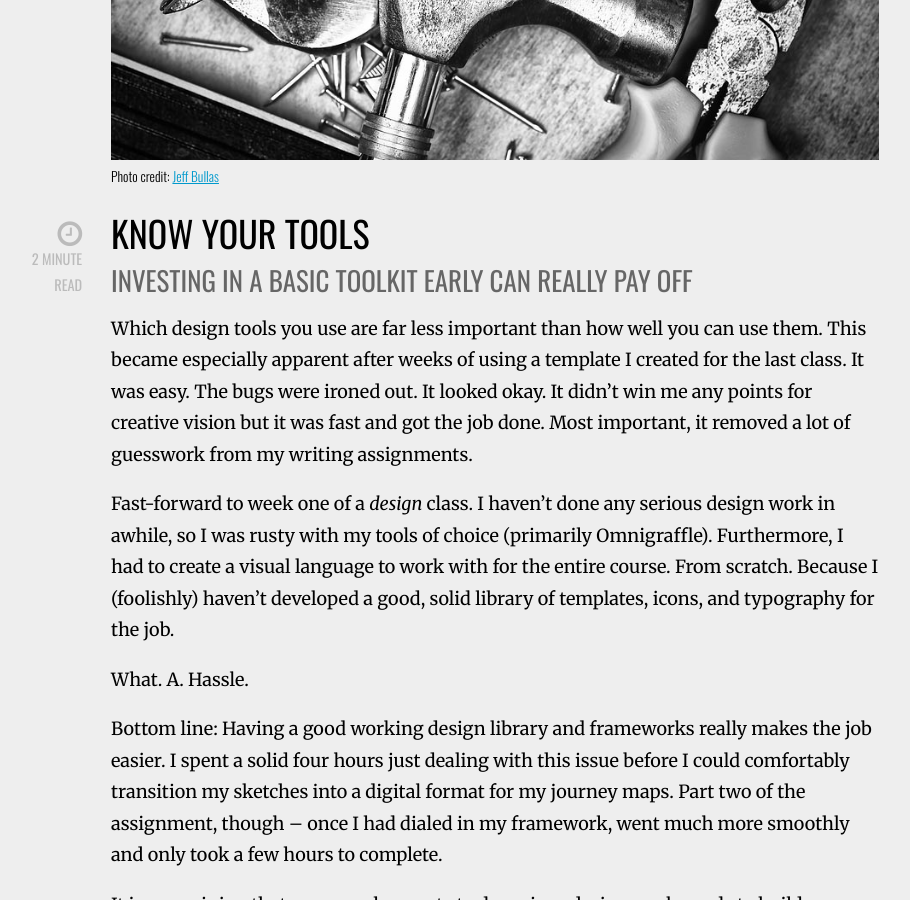
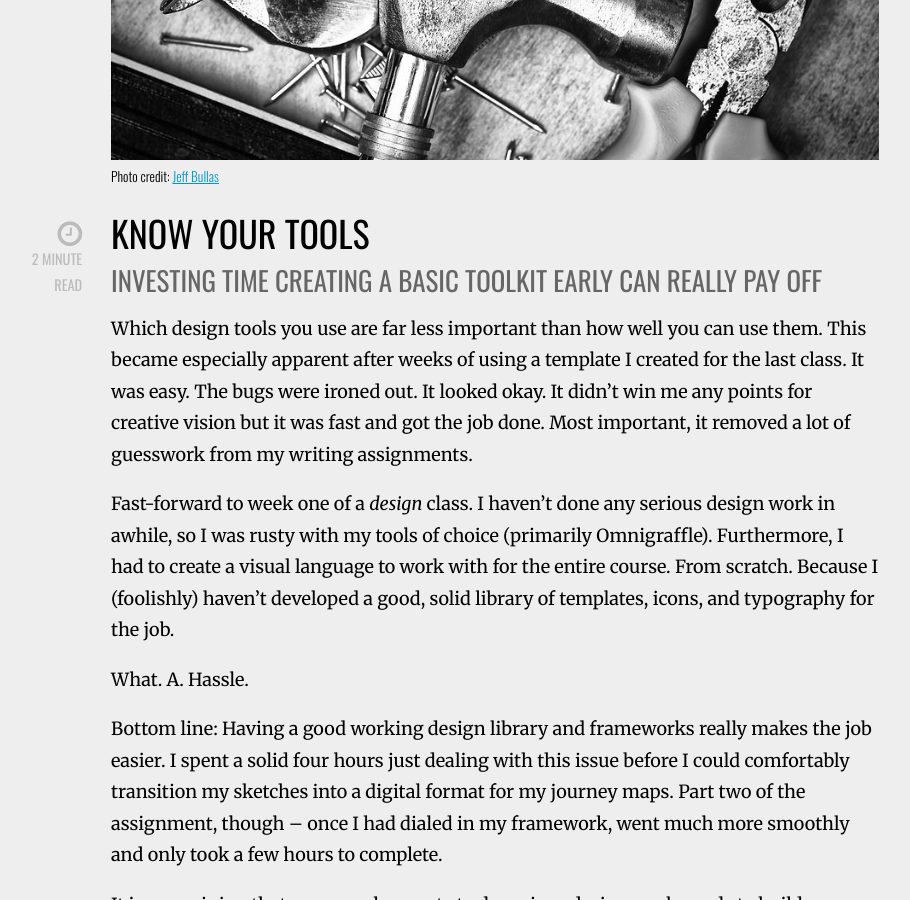
Before and after one commit to drewtodd/drewtodd.github.io, a Jekyll site: the page built from _posts/2016-05-22-know-your-tools.md, in a window 1280 px wide and 900 px high, scrolled down 335 px. Shown: the whole window, without its empty margins (145-1055 px from the left). Built offline with Jekyll 4.4.1, drawn with Linux system fonts in a browser that asks for light colours; nearby versions of some CDN libraries; comment, search, counter and statistics services are not loaded.

Commit message:
copy edits

```diff
--- a/_posts/2016-05-22-know-your-tools.md
+++ b/_posts/2016-05-22-know-your-tools.md
@@ -12,7 +12,7 @@ tags:
 
 # Know your tools
 
-## Investing in a basic toolkit early can really pay off
+## Investing time creating a basic toolkit early can really pay off
 
 ### 2 minute read
 
```
Also changed, not shown: 2 other files.
